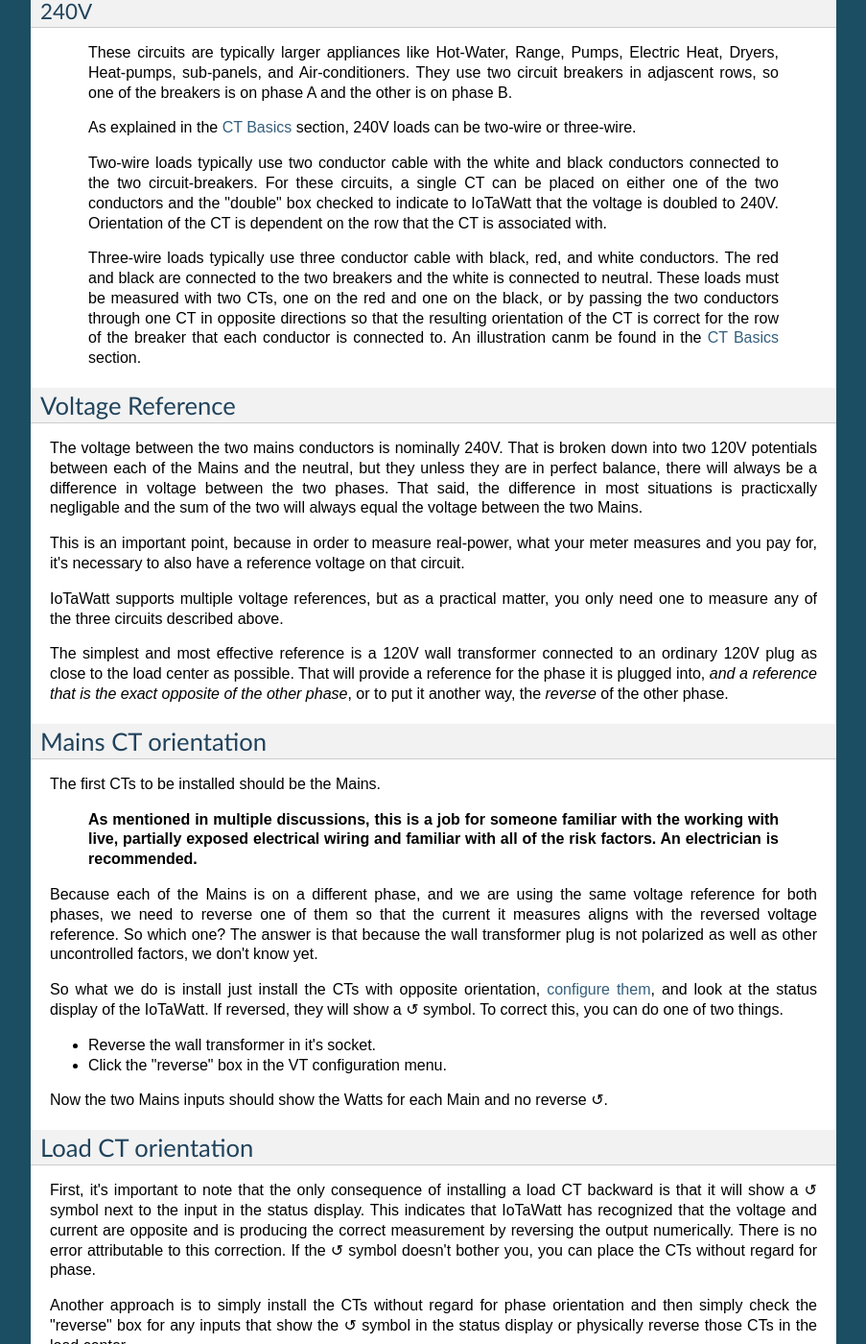
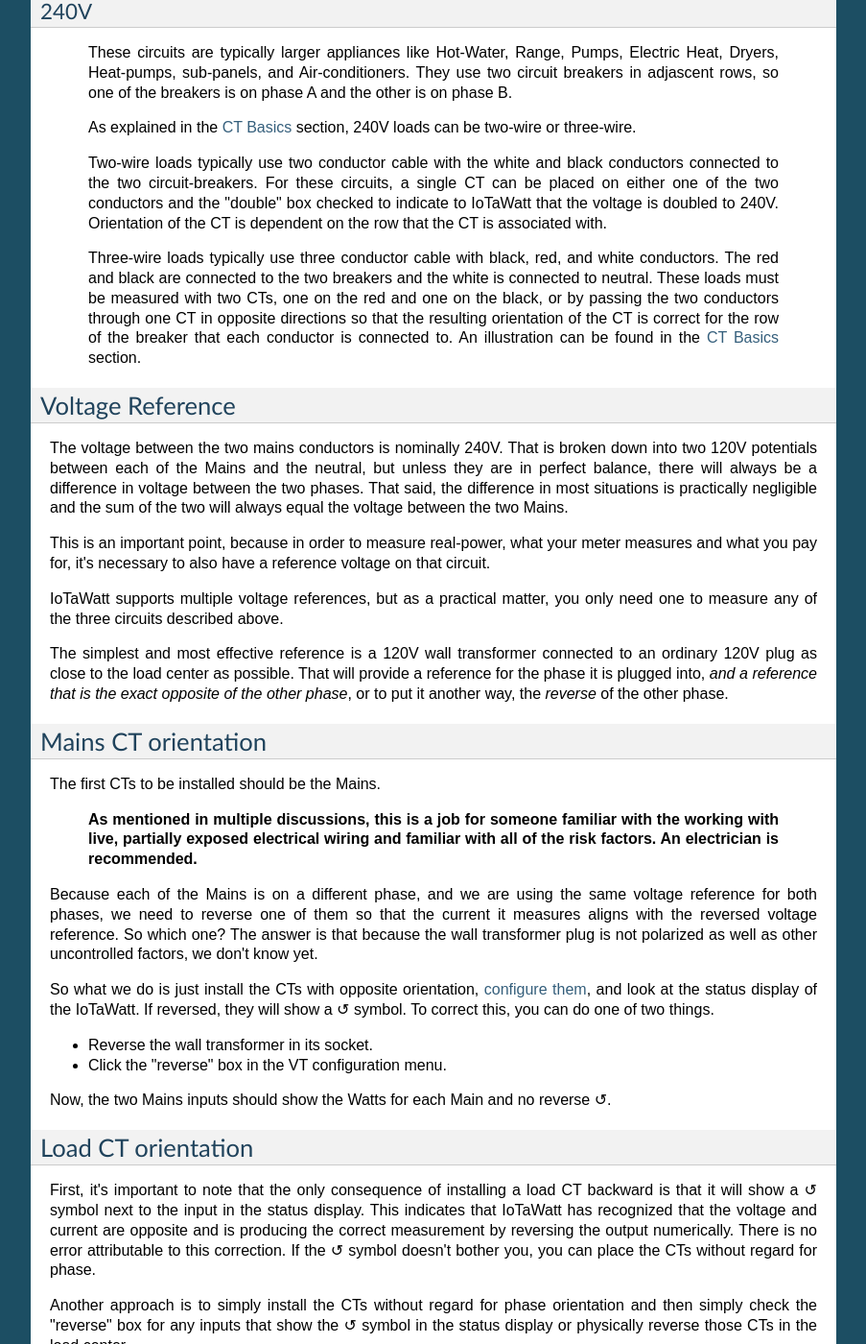
Before and after one commit to boblemaire/IoTaWatt, a Sphinx documentation site: the page built from Docs/split-phase.rst, in a window 1280 px wide and 1400 px high, scrolled down 1028 px. Shown: the whole window at 96% size, without its empty margins (198-1101 px from the left). Built offline with Sphinx 7.4.7, drawn with Linux system fonts in a browser that asks for light colours; formulas are drawn with MathJax 3; some of the changed text lies outside the part shown.

Commit message:
Update split-phase.rst

```diff
--- a/Docs/split-phase.rst
+++ b/Docs/split-phase.rst
@@ -27,7 +27,7 @@
 
 A typical split-phase load center has two Main circuit breakers, one for each of the two
 "legs" coming from the service entrance.  There is also a third neutral wire that is
-directly connected to the neutral bus - a long bar with holes and screws to connecte
+directly connected to the neutral bus - a long bar with holes and screws to connect
 conductors.  Another ground bus is provided which is connected to a reliable local
 earth connection like a ground stake.
 In most entrance panels, but not sub-panels, the neutral and ground busses are "bonded" (connected together).
@@ -87,20 +87,20 @@
     by passing the two conductors through one CT in opposite directions
     so that the resulting orientation of the CT is correct for the row
     of the breaker that each conductor is connected to. An illustration
-    canm be found in the `CT Basics <CTbasics.html>`_ section.
+    can be found in the `CT Basics <CTbasics.html>`_ section.
 
 -----------------
 Voltage Reference
 -----------------
 The voltage between the two mains conductors is nominally 240V.
 That is broken down into two 120V potentials between each of the
-Mains and the neutral, but they unless they are in perfect balance,
+Mains and the neutral, but unless they are in perfect balance,
 there will always be a difference in voltage between the two phases.
-That said, the difference in most situations is practicxally negligable
+That said, the difference in most situations is practically negligible
 and the sum of the two will always equal the voltage between the two Mains.
 
 This is an important point, because in order to measure real-power,
-what your meter measures and you pay for, it's necessary to also have
+what your meter measures and what you pay for, it's necessary to also have
 a reference voltage on that circuit.
 
 IoTaWatt supports multiple voltage references, but as a practical
@@ -131,15 +131,15 @@
 the wall transformer plug is not polarized as well as other uncontrolled
 factors, we don't know yet.
 
-So what we do is install just install
+So what we do is just install
 the CTs with opposite orientation, `configure them <CTconfig.html>`_, and
 look at the status display of the IoTaWatt.  If reversed,
 they will show a ↺ symbol. To correct this, you can do one of two things.
 
-- Reverse the wall transformer in it's socket.
+- Reverse the wall transformer in its socket.
 - Click the "reverse" box in the VT configuration menu.
 
-Now the two Mains inputs should show the Watts for each Main and
+Now, the two Mains inputs should show the Watts for each Main and
 no reverse ↺.
 
 -------------------
@@ -162,8 +162,8 @@
 To install with correct orientation initially, the easiest method is to install
 one CT on an active circuit and note if the ↺ symbol appears in the status
 display.  If so, reverse that CT.  Now note which way the correctly oriented CT is
-installed and whether it's row is even or odd.
+installed and whether its row is even or odd.
 
 If it's an even row, all of the CTs that you install on even row circuit-breakers
 should be installed with the same orientation and the odd row circuit breakers with
-the opposite orientation.  And visa-versa.
+the opposite orientation.
```
